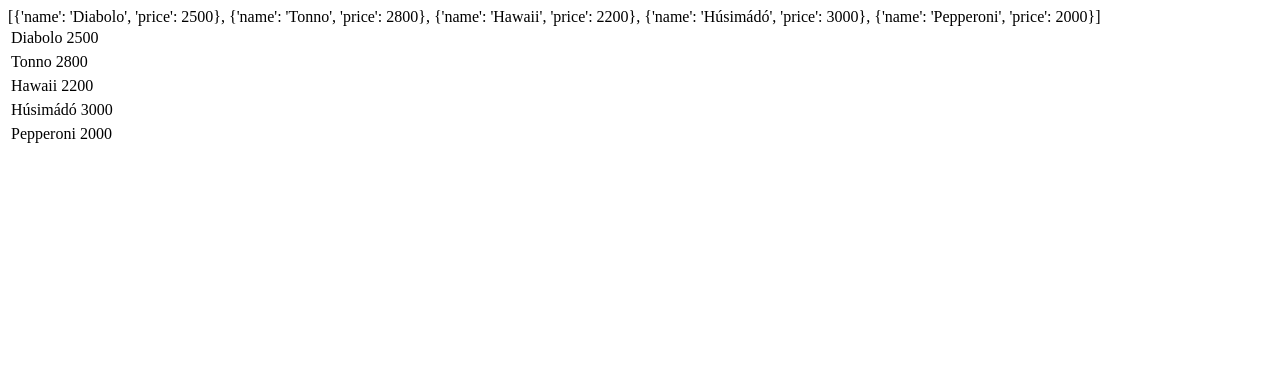
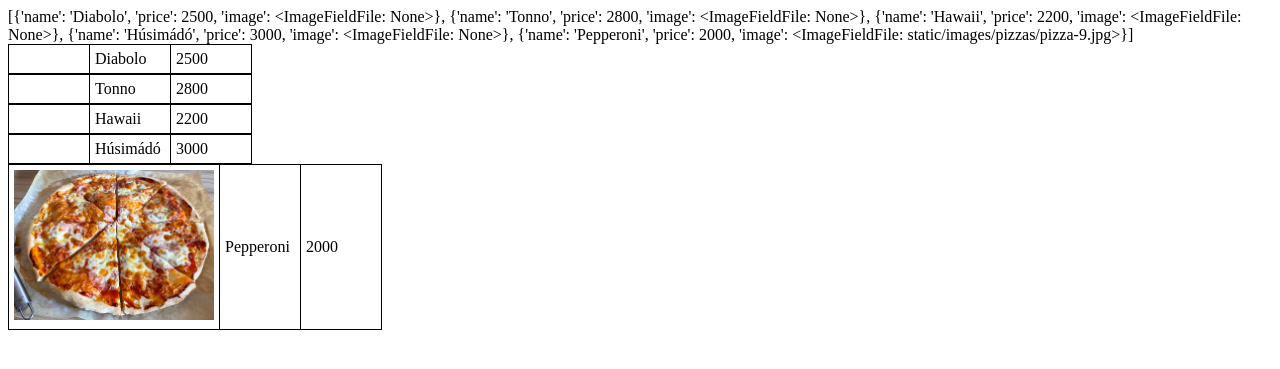
Before and after one commit to Blaz1206/pizza, a Django app: page /tpizza in a window 1280 px wide. Shown: the top 369 px of the page. Run offline with Django 4.2, Linux system fonts and the light colour scheme; data comes from the database, SQL or seed files in the repository; both versions use the stored data as it was after the commit.

Commit message:
20231005

```diff
--- a/api/admin.py
+++ b/api/admin.py
@@ -1,5 +1,6 @@
 from django.contrib import admin
-from .models import Pizza
+from .models import Pizza,Topping
 # Register your models here.
 
 admin.site.register(Pizza)
+admin.site.register(Topping)
--- a/api/models.py
+++ b/api/models.py
@@ -1,12 +1,28 @@
 from django.db import models
 
 # Create your models here.
+class Topping(models.Model):
+    name = models.CharField(max_length=255)
+    def __str__(self):
+        return self.name
+
+
+
+
+
+
+
+
 class Pizza(models.Model):
     name = models.CharField(max_length=255)
     price = models.IntegerField(default=2000)
+
+    toppings = models.ManyToManyField(Topping)
+
+    img = models.ImageField(upload_to="static/images/pizzas/", blank=True, null=True)
 
     def __str__(self):
         return self.name + "(" + str(self.price) + "Ft)"
 
     def serializer(self):
-        return {"name":self.name, "price":self.price}
+        return {"name":self.name, "price":self.price, "img":str(self.img)}
--- a/pizza/settings.py
+++ b/pizza/settings.py
@@ -118,7 +118,9 @@ USE_TZ = True
 # https://docs.djangoproject.com/en/4.2/howto/static-files/
 
 STATIC_URL = 'static/'
-
+STATICFILES_DIRS=[
+    BASE_DIR/'static'
+]
 # Default primary key field type
 # https://docs.djangoproject.com/en/4.2/ref/settings/#default-auto-field
 
--- a/pizza/views.py
+++ b/pizza/views.py
@@ -12,6 +12,6 @@ def templatePizza(request):
 
     pizzas=[]
     for pizza in Pizza.objects.all():
-        pizzas.append({"name":pizza.name,"price":pizza.price})
+        pizzas.append({"name":pizza.name,"price":pizza.price,"image":pizza.img})
 
     return render(request, 'pizza.html',{"pizzas":pizzas})
--- a/templates/pizza.html
+++ b/templates/pizza.html
@@ -4,6 +4,21 @@
     <meta charset="UTF-8">
     <meta name="viewport" content="width=device-width, initial-scale=1.0">
     <title>Document</title>
+    <style>
+
+        table{
+            border-collapse: collapse;
+        }
+
+
+        td{
+            border: 1px solid black;
+            padding: 5px;
+            min-width: 70px;
+        }
+    </style>
+
+
 </head>
 <body>
     {{pizzas}}
@@ -11,6 +26,7 @@
     {% for pizza in pizzas%}
         <table>
             <tr>
+                <td><img width="200px" src="{{pizza.image}}" ></td>
                 <td>{{pizza.name}}</td>
                 <td>{{pizza.price}}</td>
             </tr>
```
Also changed, not shown: requirements.txt (added, +7 -0 lines), api/migrations/0002_pizza_img.py (added), api/migrations/0003_topping_pizza_toppings.py (added), db.sqlite3, static/images/pizzas/pizza-9.jpg (added).
